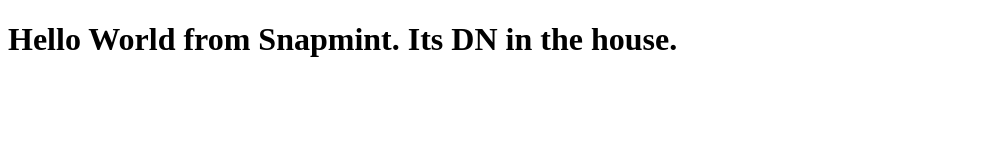
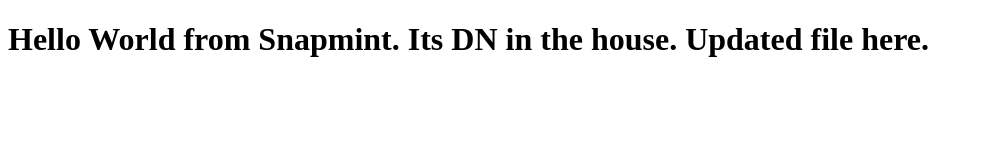
Before and after one commit to alvinjoseph7/snap-tut, a plain HTML site: page index.html in a window 1280 px wide. Shown: the whole page, without its empty margins (0-983 px from the left). Drawn offline with Linux system fonts and the light colour scheme.

Commit message:
Update index.html

```diff
--- a/index.html
+++ b/index.html
@@ -6,7 +6,7 @@
   </head>
   <body>
     <h1>
-      Hello World from Snapmint. Its DN in the house.
+      Hello World from Snapmint. Its DN in the house. Updated file here.
     </h1>
   </body>
 </html>
```
